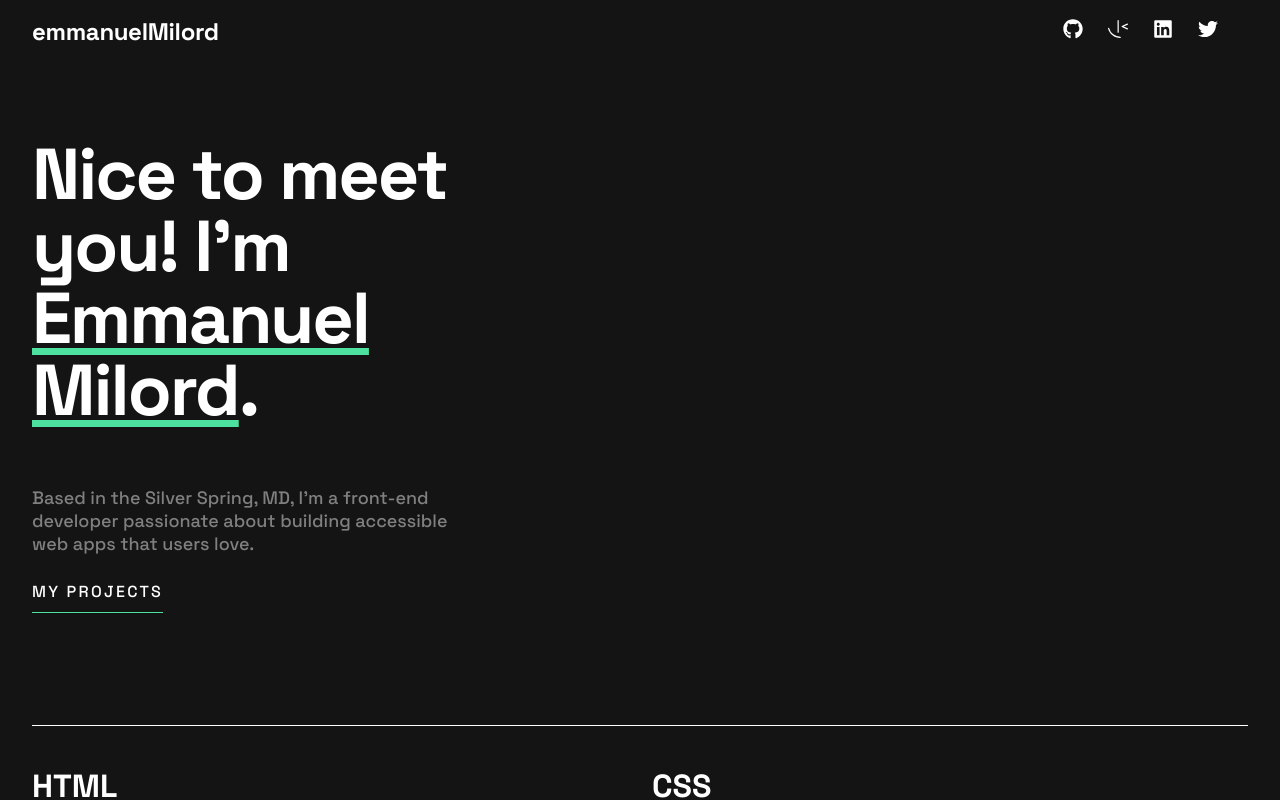
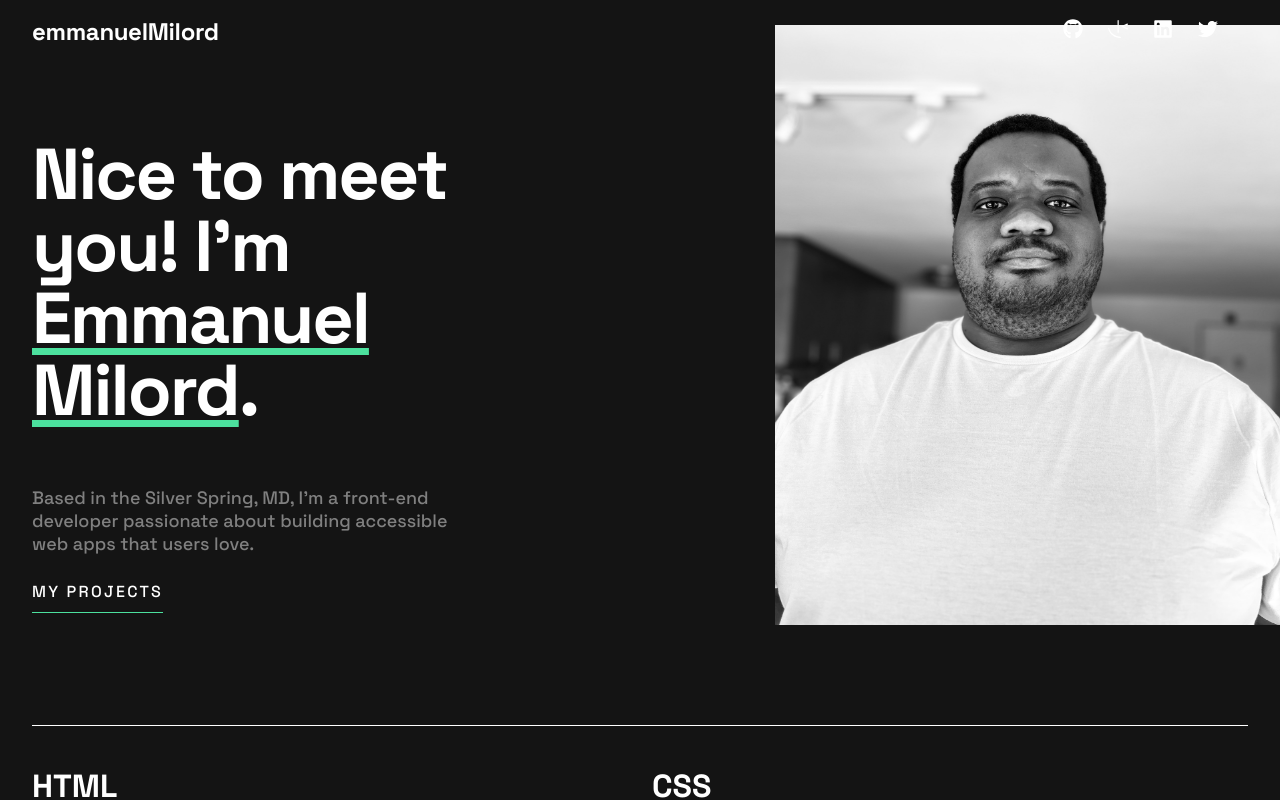
Before and after one commit to GuyNamedEJ/developer-portfolio, a React (Vite) app: page / in a window 1280 px wide. Shown: the top 800 px of the page. Built offline with nearby package versions, Linux system fonts and the light colour scheme.

Commit message:
Added headshot

```diff
--- a/src/components/Hero.jsx
+++ b/src/components/Hero.jsx
@@ -2,7 +2,7 @@ import Socials from "./Socials";
 import MobileHeroImg from "../assets/image-profile-mobile.webp";
 import TabletHeroImg from "../assets/image-profile-tablet.webp";
 import DesktopHeroImg from "../assets/image-profile-desktop.webp";
-import Portrait from "../assets/portrait-bw.jpg";
+import Portrait from "../assets/headshot.jpg";
 export default function Hero() {
   const handleClickScroll = () => {
     const element = document.getElementById('Projects');
@@ -18,7 +18,7 @@ export default function Hero() {
       <Socials />
       </div>
 
-      {/* <img className="portrait" src={Portrait} alt="" /> */}
+      <img className="portrait" src={Portrait} alt="" />
       {/* <img className="mobile-hero-img" src={MobileHeroImg} alt="" /> */}
       {/* <img className="tablet-hero-img" src={TabletHeroImg} alt="" />
       <img className="desktop-hero-img" src={DesktopHeroImg} alt="" /> */}
```
Also changed, not shown: src/assets/headshot.jpg (added).
